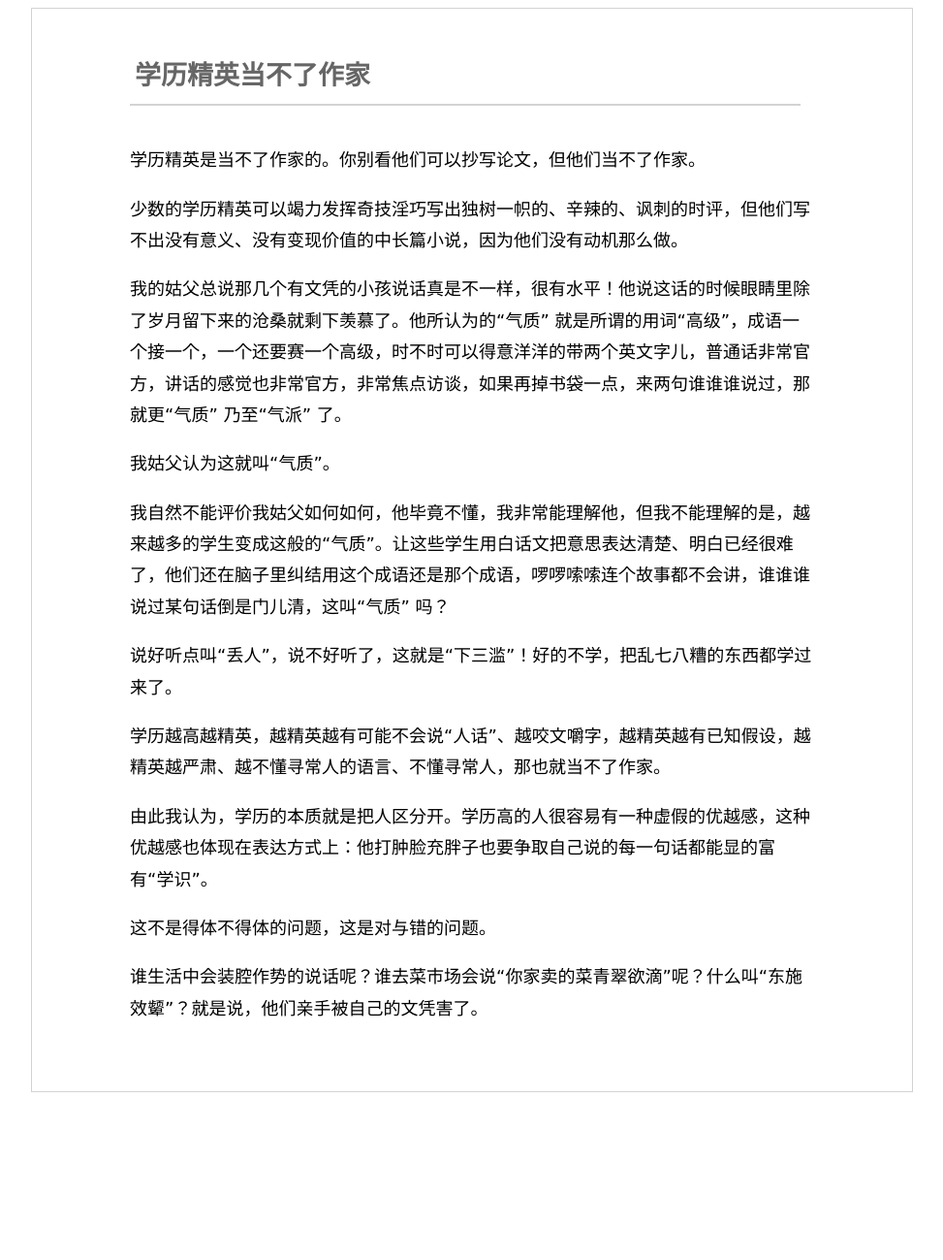
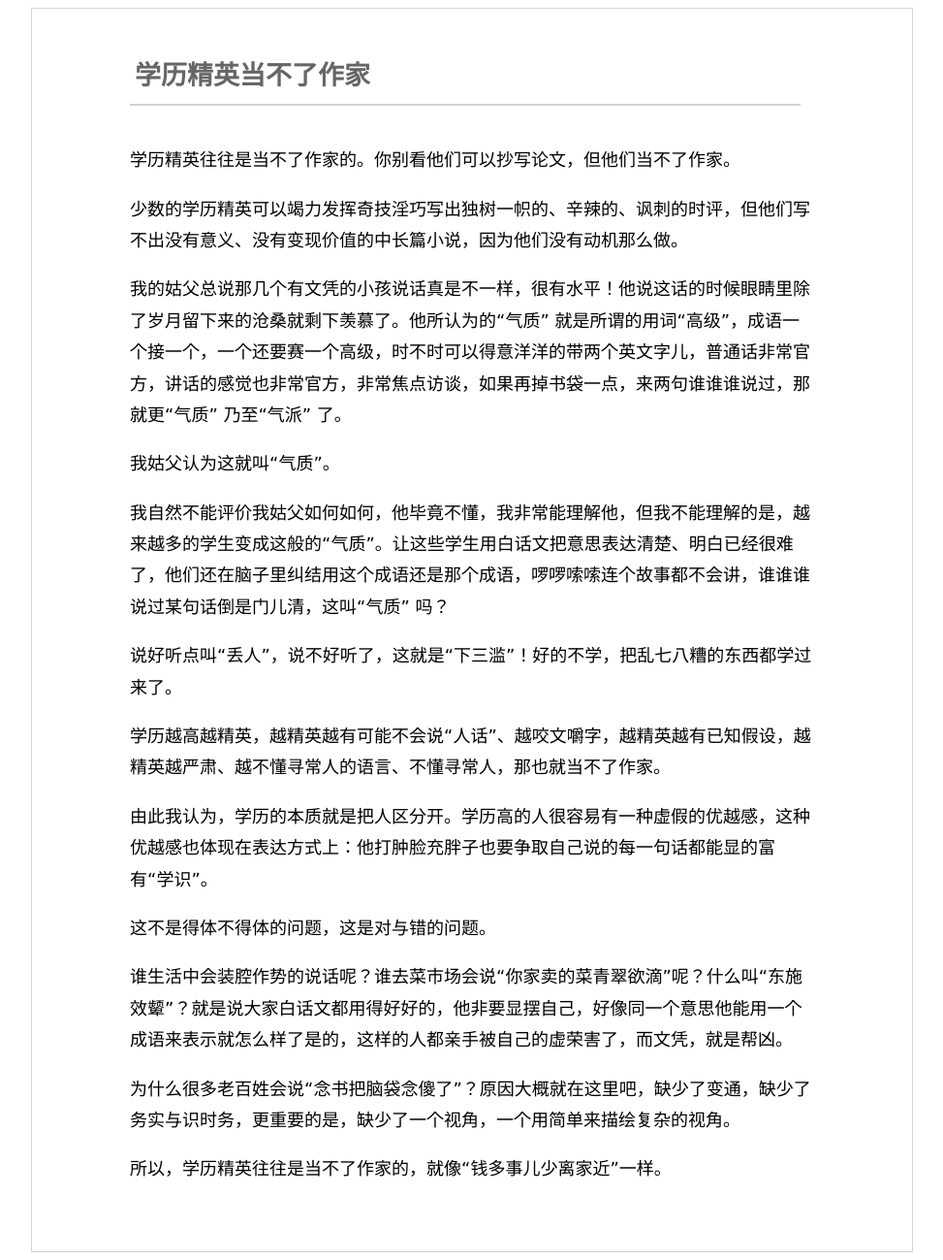
Before and after one commit to Haiyung/haiyung.github.io, a Jekyll site: the page built from _posts/2020-04-02-elite-vs-writer.md, in a window 1280 px wide. Shown: the whole page at 97% size, without its empty margins (153-1126 px from the left). Built offline with Jekyll 4.4.1, drawn with Linux system fonts in a browser that asks for light colours; before the commit the page ends 1134 px from its top, so only the background shows below that.

Commit message:
update article: elite vs writer

```diff
--- a/_posts/2020-04-02-elite-vs-writer.md
+++ b/_posts/2020-04-02-elite-vs-writer.md
@@ -9,7 +9,7 @@ published: true
 
 <h2>{{ page.title }}</h2>
 
-学历精英是当不了作家的。你别看他们可以抄写论文，但他们当不了作家。
+学历精英往往是当不了作家的。你别看他们可以抄写论文，但他们当不了作家。
 
 少数的学历精英可以竭力发挥奇技淫巧写出独树一帜的、辛辣的、讽刺的时评，但他们写不出没有意义、没有变现价值的中长篇小说，因为他们没有动机那么做。
 
@@ -27,4 +27,8 @@ published: true
 
 这不是得体不得体的问题，这是对与错的问题。
 
-谁生活中会装腔作势的说话呢？谁去菜市场会说“你家卖的菜青翠欲滴”呢？什么叫“东施效颦”？就是说，他们亲手被自己的文凭害了。
+谁生活中会装腔作势的说话呢？谁去菜市场会说“你家卖的菜青翠欲滴”呢？什么叫“东施效颦”？就是说大家白话文都用得好好的，他非要显摆自己，好像同一个意思他能用一个成语来表示就怎么样了是的，这样的人都亲手被自己的虚荣害了，而文凭，就是帮凶。
+
+为什么很多老百姓会说“念书把脑袋念傻了”？原因大概就在这里吧，缺少了变通，缺少了务实与识时务，更重要的是，缺少了一个视角，一个用简单来描绘复杂的视角。
+
+所以，学历精英往往是当不了作家的，就像“钱多事儿少离家近”一样。
```
